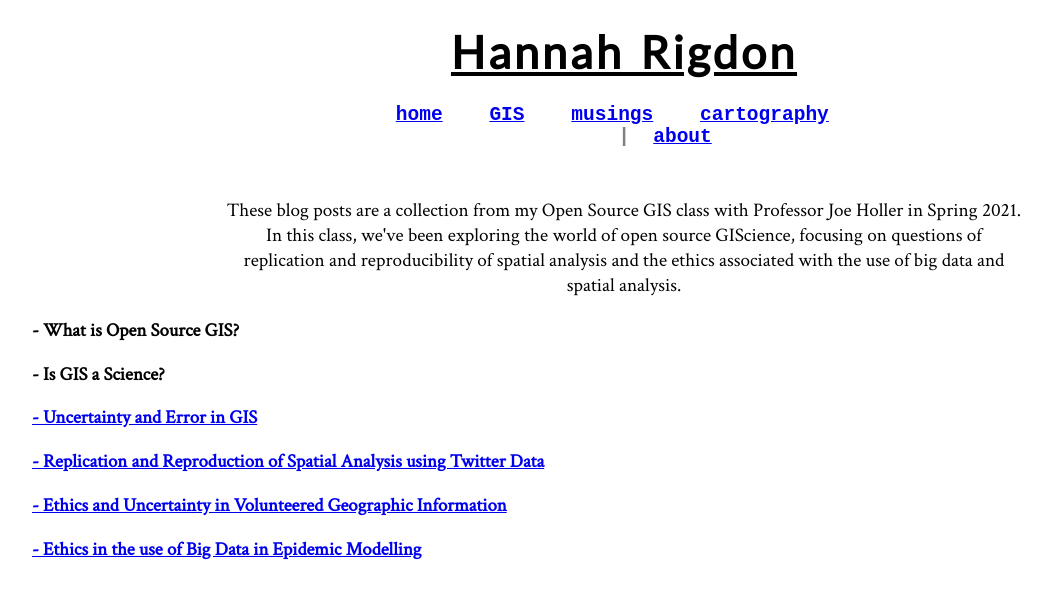
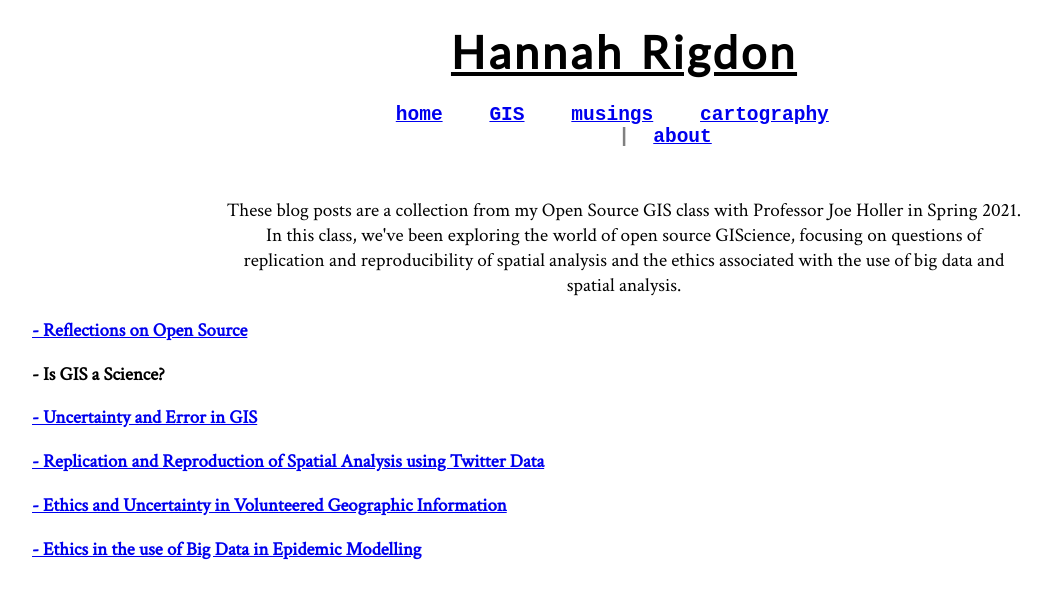
Before and after one commit to hrigdon98/hrigdon98.github.io, a Jekyll site: the page musings/index.html, which Jekyll copies as it is, in a window 1280 px wide. Shown: the top 599 px of the page, without its empty margins (56-1107 px from the left). Built offline with Jekyll 4.4.1, drawn with Linux system fonts in a browser that asks for light colours; nearby versions of some CDN libraries.

Commit message:
add open source blog post

```diff
--- a/musings/index.html
+++ b/musings/index.html
@@ -29,7 +29,7 @@
 
     </section>
 
-    <h3 style="text-align:left" > - What is Open Source GIS? </h3>
+    <h3 style="text-align:left" > <a href= "./openSource">- Reflections on Open Source </a></h3>
      <h3 style="text-align:left" > - Is GIS a Science? </h3>
     <h3 style="text-align:left"> <a href = "./uncertainty.html"> - Uncertainty and Error in GIS</a> </h3>
 
@@ -41,4 +41,5 @@
       Ethics in the use of Big Data in Epidemic Modelling</a> </h3>
 
 
+
   </body>
```
